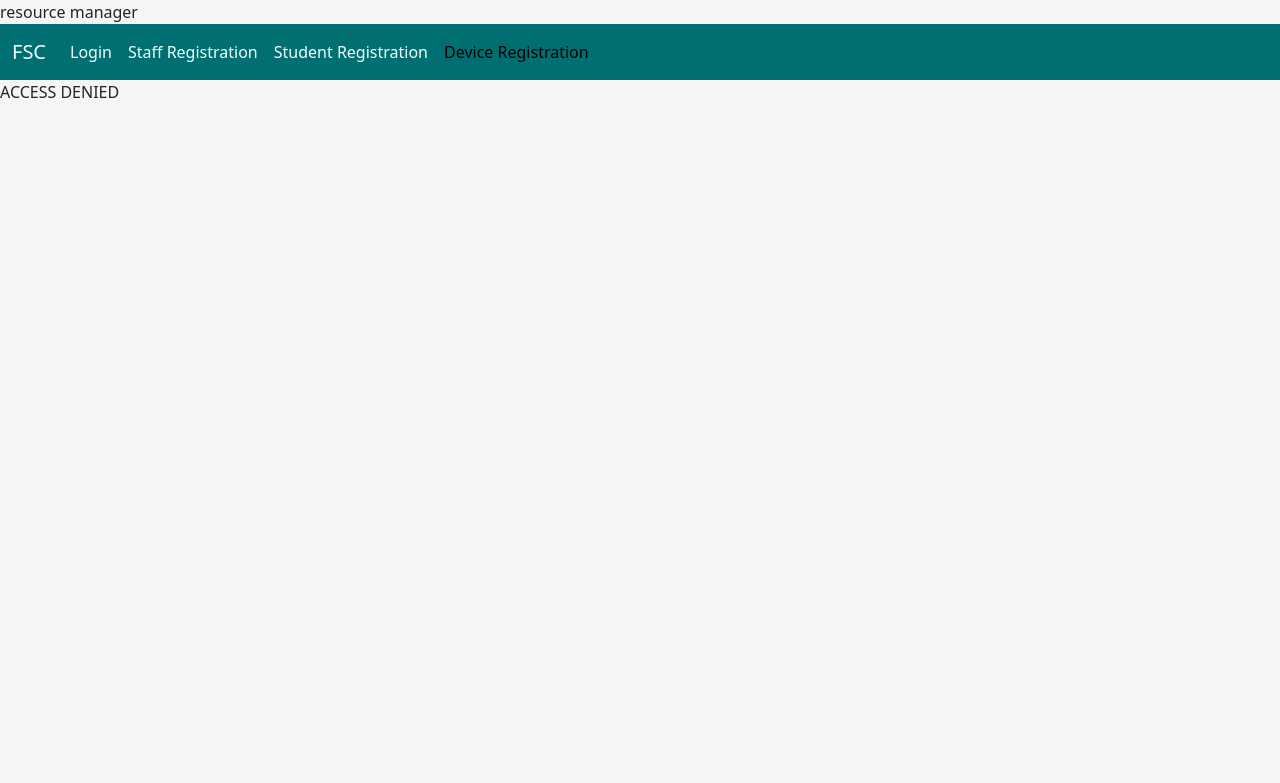
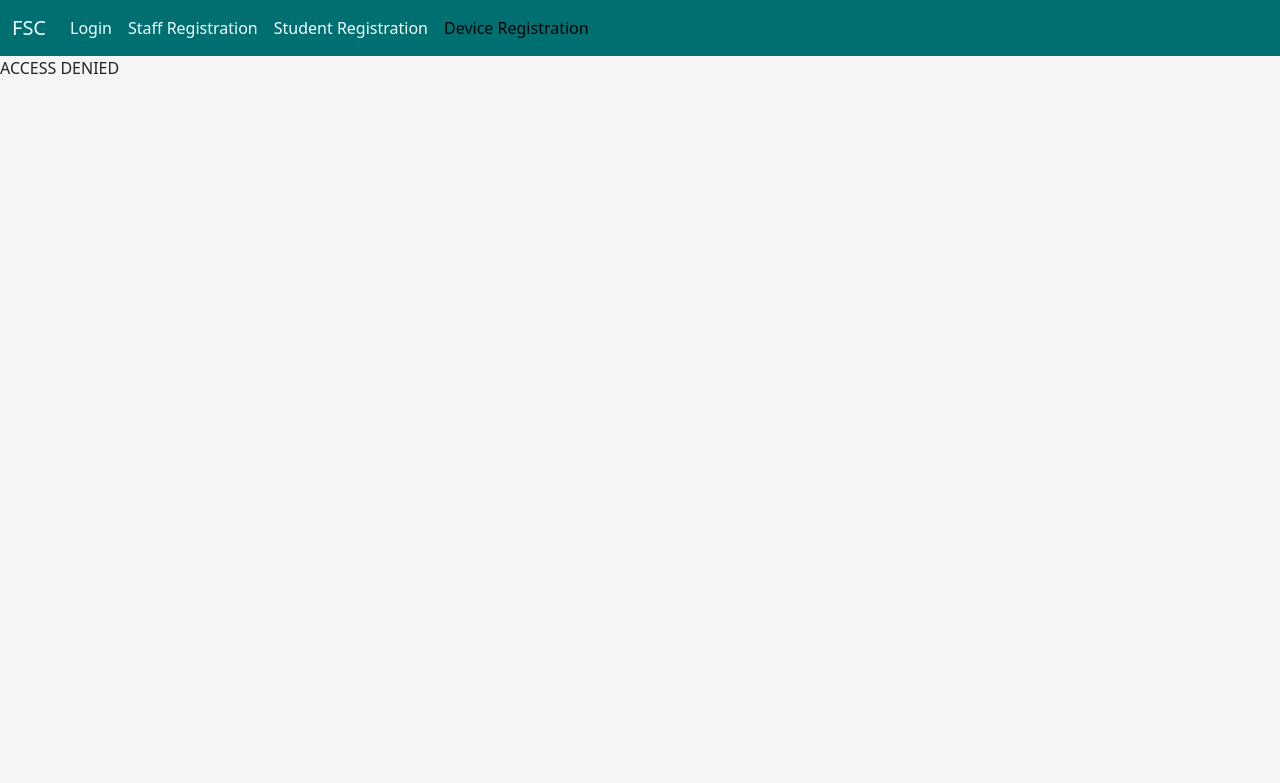
Before and after one commit to SaiyanSai/REMAN, a Django app: page /reman/sconfpage/ in a window 1280 px wide. Shown: the top 783 px of the page. Run offline with Django 4.2, Linux system fonts and the light colour scheme.

Commit message:
Update sconfpage.html

```diff
--- a/resourcemanager/templates/sconfpage.html
+++ b/resourcemanager/templates/sconfpage.html
@@ -2,7 +2,7 @@
 
 <head>
     {% load static %}
-    resource manager
+
     <link href="https://cdn.jsdelivr.net/npm/bootstrap@5.3.0-alpha1/dist/css/bootstrap.min.css" rel="stylesheet"
         integrity="sha384-GLhlTQ8iRABdZLl6O3oVMWSktQOp6b7In1Zl3/Jr59b6EGGoI1aFkw7cmDA6j6gD" crossorigin="anonymous">
     <link rel="stylesheet"
```
